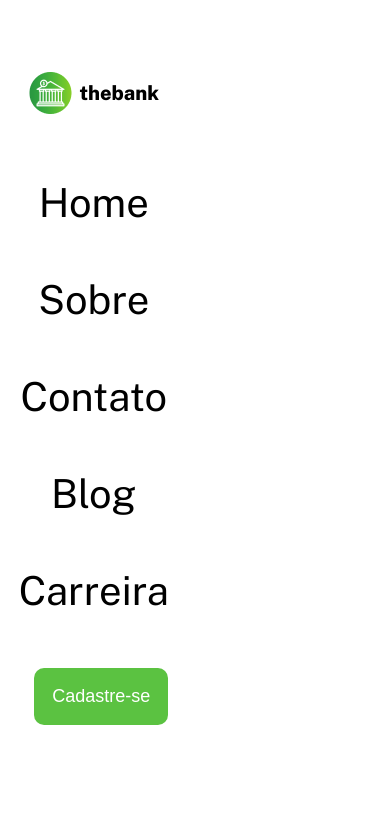
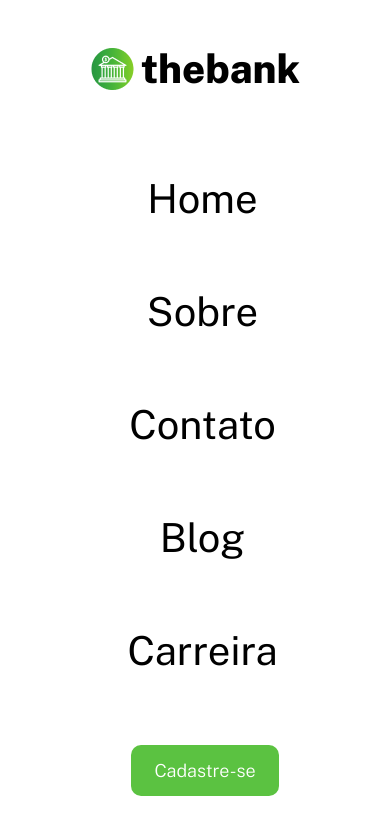
Before and after one commit to devito96/menu-com-flexbox, a plain HTML site: page index.html in a window 390 px wide. Drawn offline with nearby package versions, Linux system fonts and the light colour scheme.

Commit message:
last overall changes and added responsive

```diff
--- a/index.html
+++ b/index.html
@@ -7,22 +7,23 @@
     <title>Menu com flexbox</title>
     <link rel="stylesheet" href="src/css/reset.css">
     <link rel="stylesheet" href="src/css/style.css">
-    <link rel="stylesheet" href="src/css/responsivo.css">
+    <link rel="stylesheet" href="src/css/responsive.css">
 </head>
 <body>
-    <header class="cabecalho">
+    <header class="header">
         <a href="#" class="logo">
             <img src="./src/img/logo.png" alt="logo thebank">
             <h1>thebank</h1>
         </a>
-        <nav class="menu">
-            <ul class="items">
-                <li class="items-menu">Home</li>
-                <li class="items-menu">Sobre</li>
-                <li class="items-menu">Contato</li>
-                <li class="items-menu">Blog</li>
-                <li class="items-menu">Carreira</li>
-                <li><button class="botao-cadastro">Cadastre-se</button></li>
+
+        <nav>
+            <ul class="menu">
+                <li><a href="#">Home</a></li>
+                <li><a href="#">Sobre</a></li>
+                <li><a href="#">Contato</a></li>
+                <li><a href="#">Blog</a></li>
+                <li><a href="#">Carreira</a></li>
+                <li><a href="#" class="btn">Cadastre-se</a></li>
             </ul>
         </nav>
     </header>
--- /dev/null
+++ b/src/css/responsive.css
@@ -0,0 +1,32 @@
+@media (max-width:700px){
+    .header {
+        flex-direction: column;
+    }
+
+    .logo h1 {
+        font-size: 40px;
+    }
+
+    .menu {
+        flex-direction: column;
+        margin-top: 50px;
+    }
+
+    .menu li {
+        padding: 33px 0;
+    }
+
+    .menu li:last-child {
+        margin-top: 20px;
+    }
+
+    .menu li a {
+        font-size: 40px;
+        padding: 17px 40px;
+    }
+
+    .menu li a.btn {
+        font-size: 18px;
+        padding: 15px 23px;
+    }
+}
--- a/src/css/responsivo.css
+++ /dev/null
@@ -1,20 +0,0 @@
-@media (max-width:500px){
-    .cabecalho {
-        align-items: center;
-        justify-content: center;
-        max-width: 25%;
-        height: 85vh;
-    }
-    .cabecalho nav ul{
-        align-items: center;
-        justify-content: center;
-        gap: 30px;
-        font-size: 40px;
-        text-align: center;
-    }
-
-    .cabecalho nav ul li button{
-        font-size: 18px;
-    }
-
-}
--- a/src/css/style.css
+++ b/src/css/style.css
@@ -5,60 +5,52 @@ body {
 }
 
 
-.cabecalho {
+.header {
     display: flex;
     justify-content: space-between;
     align-items: center;
-    flex-wrap: wrap;
     padding: 45px;
 }
 
-.cabecalho .logo {
+.logo {
     display: flex;
     align-items: center;
     font-weight: 800;
 }
 
-.cabecalho .logo h1 {
+.logo h1 {
     font-size: 20px;
     margin-left: 5px;
 }
 
-.items {
-    list-style: none;
+.menu {
+    display: flex;
     align-items: center;
-    display: flex;
-    font-size: 15px;
-    font-weight: 400;
-    flex-wrap: wrap;
 }
 
-.cabecalho ul.items li {
-    padding: 10px 20px;
-    transition: 0.2s ease-in-out;
-    cursor: pointer;
+.menu li a{
+    padding: 10px 5px;
+    transition: 0.3s ease-in-out;
+    margin-left: 15px;
+    font-size: 15px;
 }
 
-.cabecalho li button {
-    border-radius: 10px;
-    background-color: #5BC241;
-    padding: 18px;
-    color: #fff;
-    font-weight: 300;
-    border: none;
-    border-radius: 10px;
-    cursor: pointer;
-    transition: 0.2s;
-    margin-left: 15px;
+.menu li a:hover {
+    background-color: #5BC241 ;
+    color: #FFFFFF;
 }
 
-.cabecalho li button:hover {
+.menu li a.btn {
+    border-radius: 10px;
+    color: #fff;
+    background-color: #5BC241;
+    margin-left: 20px;
+    padding: 10px 20px;
+    font-weight: 300;
+    transition: 0.3 ease-in-out;
+}
+
+.menu li a.btn:hover {
     color: #5BC241;
     background-color: #fff;
 }
-
-.cabecalho li.items-menu:hover {
-    background-color: #5BC241;
-    color: #fff;
-    transform: scale(1.1);
-}
```
